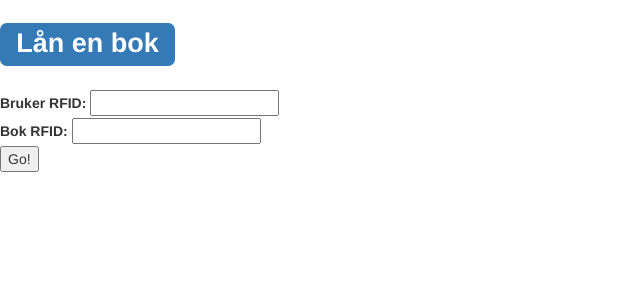
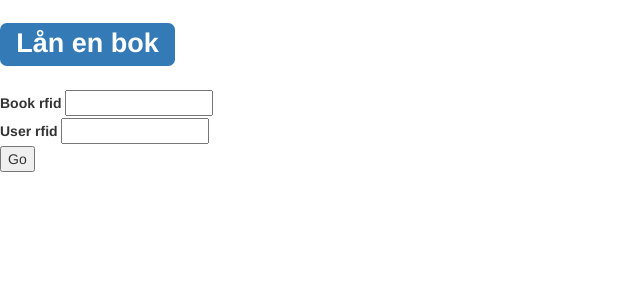
Before and after one commit to toyenyouthlibrary/front-end, a Flask app: template src/templates/lend_book.html in a window 1280 px wide. Shown: the top 300 px of the page, without its empty margins (0-640 px from the left). Run offline with Flask 2, Linux system fonts and the light colour scheme; the template is opened without the code that fills it, so the values that code supplies are empty, except form fields; form fields are guessed from the names that the template uses; some libraries are stand-ins or nearby versions.

Commit message:
Included WTForms

```diff
--- a/src/frontend.py
+++ b/src/frontend.py
@@ -1,7 +1,8 @@
 import flask
 import book
 import user
-
+import flask_wtf
+import wtforms
 
 app = flask.Flask(__name__)
 app.config['SECRET_KEY'] = 'temmelighemmelig'
@@ -26,18 +27,22 @@ def create_user():
 def welcome():
     return flask.render_template('welcome.html')
 
-@app.route("/lend_book/")
+class FormLendBook(flask_wtf.Form):
+    book_rfid = wtforms.IntegerField('Bok RFID' , validators=[wtforms.validators.number_range(0)])
+    user_rfid = wtforms.IntegerField('Bruker RFID ', validators=[wtforms.validators.DataRequired()])
+
+@app.route("/lend_book/", methods=['GET', 'POST'])
 def lend_book():
-    return flask.render_template('lend_book.html')
+    form = FormLendBook()
+    if form.validate_on_submit():
+        try:
+            book_ = book.lend_book_rfid(flask.request.form["book_rfid"], flask.request.form["user_rfid"])
+            flask.flash("Bok lånt!")
+        except ConnectionError as err:
+            return flask.render_template('error.html', error=err)
+        flask.redirect(flask.url_for('lend_book'))
 
-@app.route("/create_lend_book_response/", methods=['POST'])
-def lend_book_response():
-    try:
-        book_ = book.lend_book_rfid(flask.request.form["bookrfid"], flask.request.form["userrfid"])
-    except ConnectionError as err:
-        return flask.render_template('error.html', error=err)
-
-    return "{}".format(book_)
+    return flask.render_template('lend_book.html', form = form)
 
 @app.route('/user/<username>')
 def show_user_profile(username):
--- a/src/templates/lend_book.html
+++ b/src/templates/lend_book.html
@@ -8,19 +8,29 @@
 <br>
 
 
-<form method="POST" action="{{ url_for('lend_book_response') }}">
+<form method="POST" action="{{ url_for('lend_book') }}">
 
-    <label for="userrfid">Bruker RFID:</label>
-    <input type="text" name="userrfid" /><br />
+    {{ form.csrf_token }}
 
-    <label for="bookrfid">Bok RFID:</label>
-    <input type="text" name="bookrfid" /><br />
 
-    <input type="submit" value="Go!" />
+    {{ form.book_rfid.label }} {{ form.book_rfid(size=15) }}
+    {% for error in form.book_rfid.errors %}
+      <span id="error">{{ error }}</span>
+    {% endfor %}
+    <br>
+
+
+    {{ form.user_rfid.label }} {{ form.user_rfid(size=15) }}
+    {% for error in form.user_rfid.errors %}
+      <span id="error">{{ error }}</span>
+    {% endfor %}
+    <br>
+
+    <input type="submit" value="Go">
+</form>
 
 </form>
 
 
-<!---<a href="{{ url_for('create_response') }}" class="btn btn-default">Logg inn</a>--->
 
 {% endblock %}
```
